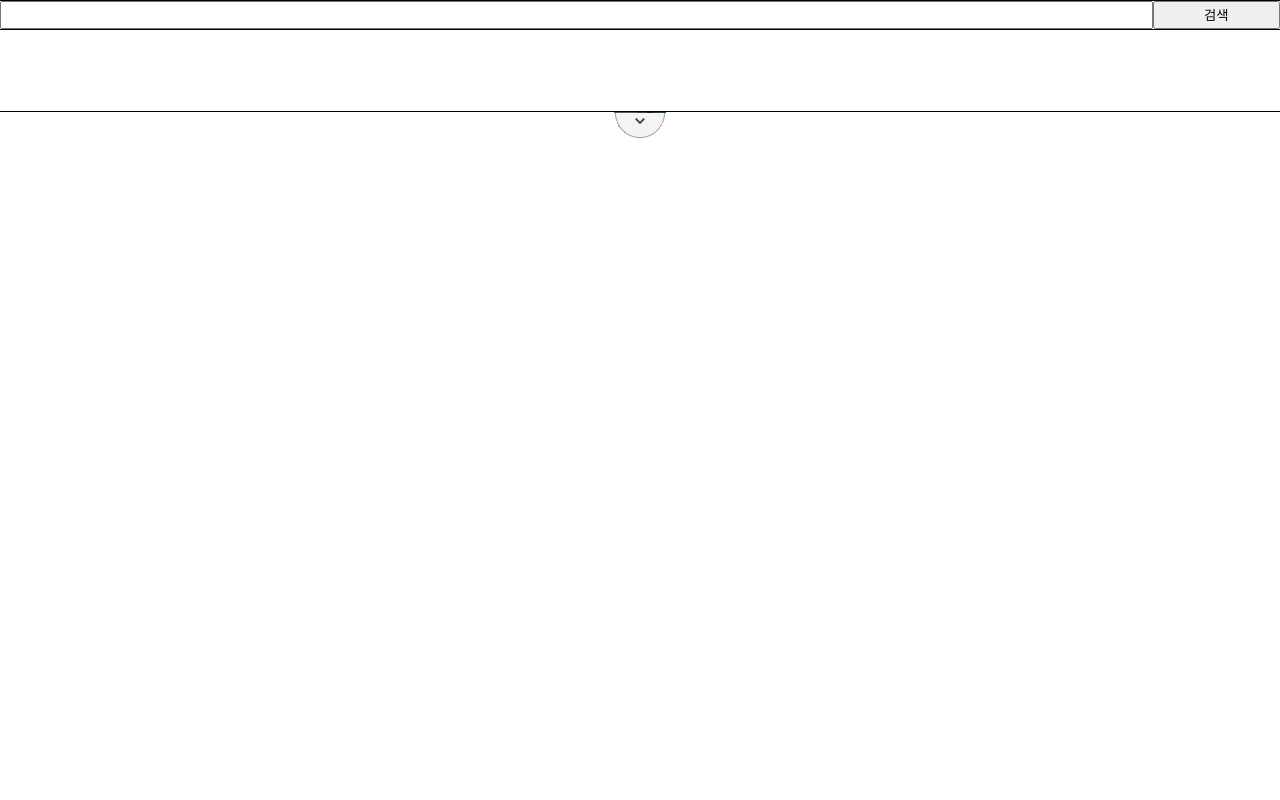
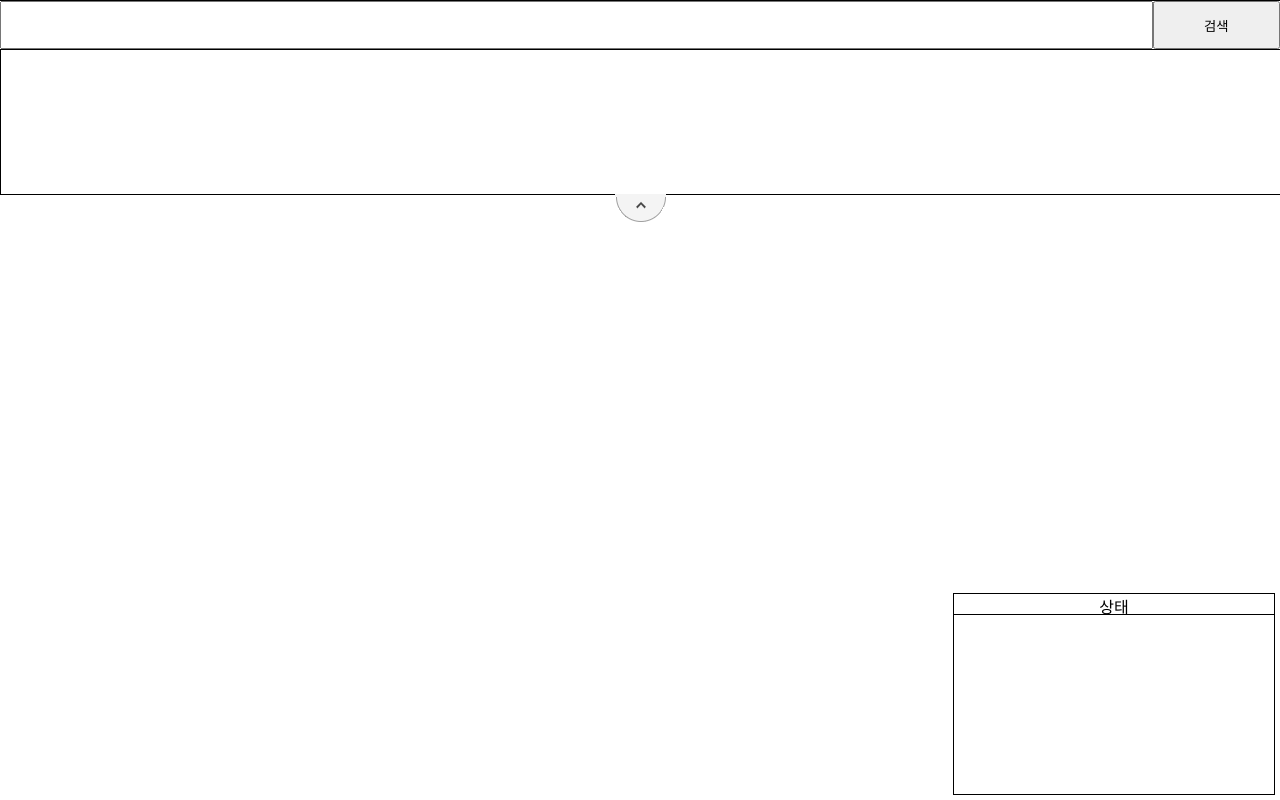
Before and after one commit to jwj7140/chemistry, a plain HTML site: page proto.html in a window 1280 px wide. Both pictures are taken after a click on the picture 640 px from the left and 14 px from the top of the page. Drawn offline with Linux system fonts and the light colour scheme.

Commit message:
1차 템플릿

```diff
--- a/js/menu.js
+++ b/js/menu.js
@@ -1,11 +1,34 @@
 window.addEventListener('load', function() {
   // var s = true;
-  var menu = document.querySelector('.menu_btn');
-  console.log(menu);
-  menu.addEventListener('click', function () {
-    var menu = document.querySelector('#menu_in');
+  var menu_o = document.querySelector('.menu_o');
+  var menu_c = document.querySelector('.menu_c');
+  var menu = document.querySelector('#menu_in');
+
+  menu_o.addEventListener('click', function () {
     menu.classList.toggle('off');
     menu.classList.toggle('on');
+    menu_o.classList.toggle('off');
+    menu_o.classList.toggle('on');
+    menu_c.classList.toggle('on');
+    menu_c.classList.toggle('off');
+    // if (s) {
+    //   menu.classList.remove('off');
+    //   menu.classList.add('on');
+    //   s = false;
+    // } else {
+    //   menu.classList.remove('on');
+    //   menu.classList.add('off');
+    //   s = true;
+    // }
+  });
+
+  menu_c.addEventListener('click', function () {
+    menu.classList.toggle('off');
+    menu.classList.toggle('on');
+    menu_o.classList.toggle('off');
+    menu_o.classList.toggle('on');
+    menu_c.classList.toggle('on');
+    menu_c.classList.toggle('off');
     // if (s) {
     //   menu.classList.remove('off');
     //   menu.classList.add('on');
--- a/proto.html
+++ b/proto.html
@@ -4,6 +4,9 @@
   <meta charset="UTF-8">
   <title>proto</title>
   <style>
+    html {
+      width:
+    }
     body {
       margin: 0;
     }
@@ -19,7 +22,7 @@
       align-items: center;
       position: fixed;
       width: 100%;
-      height: 18%;
+      height: 30%;
     }
     #menu_in {
       border: 1px solid black;
@@ -27,7 +30,7 @@
       height: 80%;
     }
     #search {
-      border-bottom: 1px solid black;
+      /* border-bottom: 1px solid black; */
       display: flex;
       flex-direction: row;
       width: 100%;
@@ -37,12 +40,33 @@
       overflow: auto;
       width: 100%;
       height: 75%;
+      background: white;
+      border: 1px solid black;
     }
     #search_text {
       width: 90%;
     }
     #search_button {
       width: 10%;
+    }
+    #condition {
+      display: flex;
+      position: fixed;
+      overflow: auto;
+      flex-direction: column;
+      border: 1px solid black;
+      align-items: center;
+      bottom: 5px;
+      right: 5px;
+      width: 25%;
+      height: 25%;
+    }
+    #condition_title {
+      display: flex;
+      justify-content: center;
+      height: 10%;
+      width: 100%;
+      border-bottom: 1px solid black;
     }
   </style>
   <script src="js/menu.js"></script>
@@ -58,8 +82,16 @@
       </div>
     </div>
     <div id="menu_out">
-      <img src="img/open.png" alt="" class="menu_btn">
+      <img src="img/open.png" alt="" class="menu_o on">
+      <img src="img/close.png" alt="" class="menu_c off">
     </div>
   </div>
+  <div id="condition">
+    <div id="condition_title">상태</div>
+    <div id="condition_body">
+
+    </div>
+  </div>
+  Lorem ipsum dolor sit amet, consectetur adipisicing elit, sed do eiusmod tempor incididunt ut labore et dolore magna aliqua. Ut enim ad minim veniam, quis nostrud exercitation ullamco laboris nisi ut aliquip ex ea commodo consequat. Duis aute irure dolor in reprehenderit in voluptate velit esse cillum dolore eu fugiat nulla pariatur. Excepteur sint occaecat cupidatat non proident, sunt in culpa qui officia deserunt mollit anim id est laborum.
 </body>
 </html>
```
